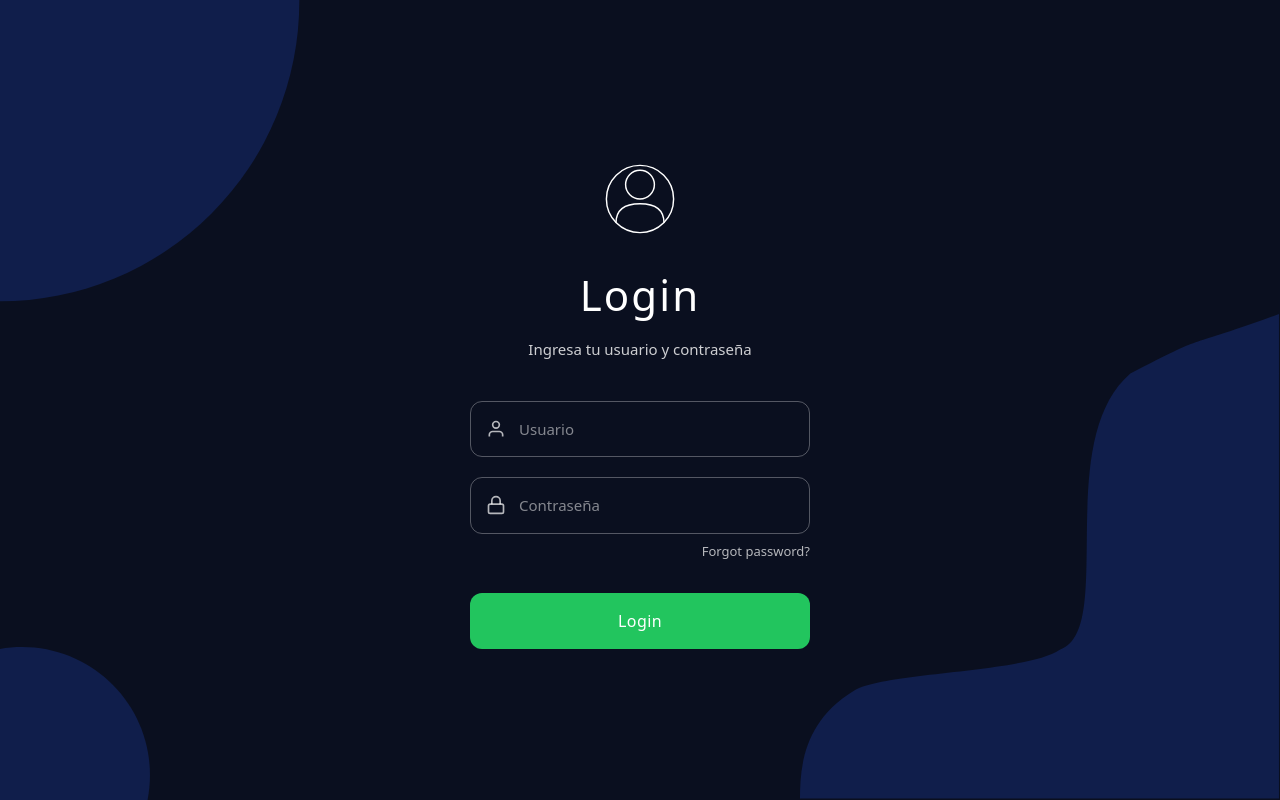
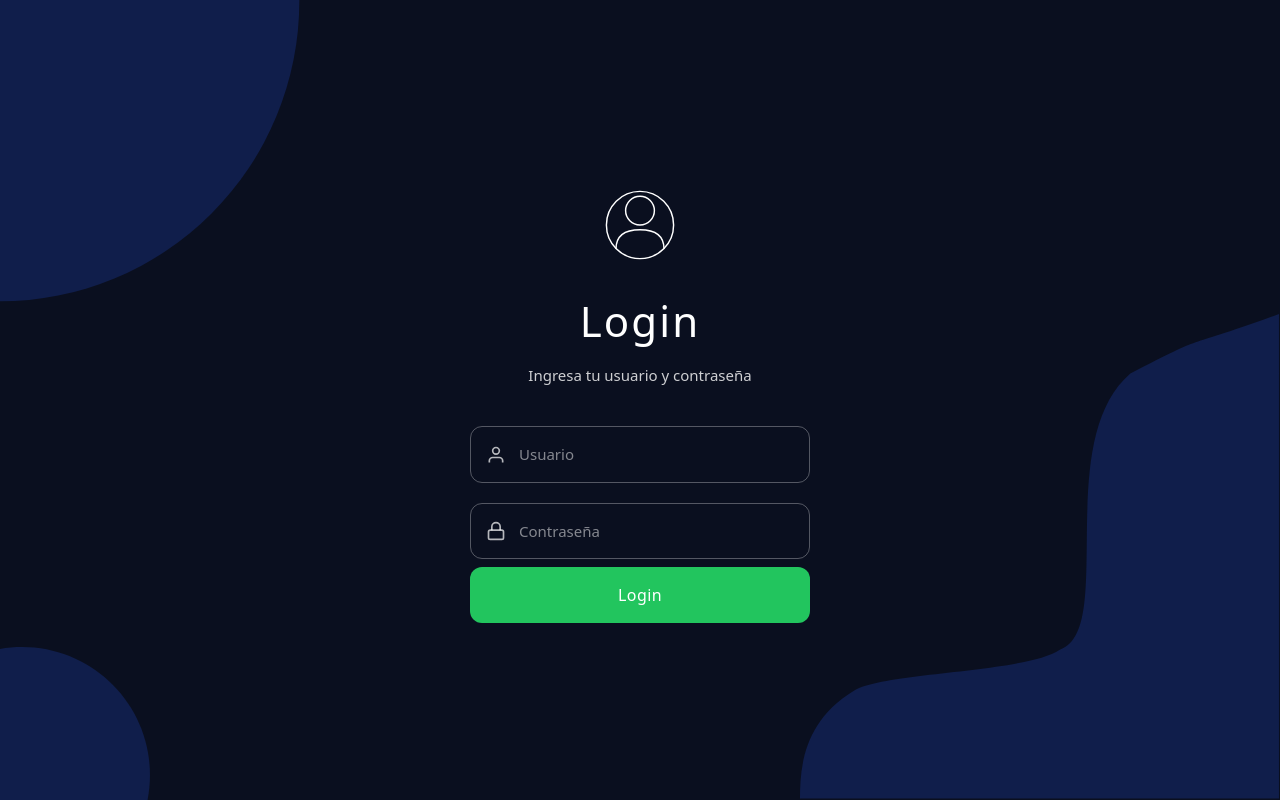
Before and after one commit to Spike1192/Reconocimiento-Armas, a Flask app: page / in a window 1280 px wide. Run offline with Flask 3, Linux system fonts and the light colour scheme; some libraries are stand-ins or nearby versions.

Commit message:
Otros cambios xd

```diff
--- a/templates/camaras_seguridad.html
+++ b/templates/camaras_seguridad.html
@@ -99,12 +99,6 @@
                  text-[15px] font-light placeholder-white/50
                  focus:outline-none focus:border-white/60 focus:bg-white/5 transition">
                 </div>
-
-                <!-- OLVIDASTE LA CONTRASEÑA -->
-                <a href="#" class="block text-right text-white/70 text-[13px] mb-8 hover:text-white transition">
-                    Forgot password?
-                </a>
-
                 <!-- BOTON LOGIN -->
                 <button type="button" id="inicioSesion" class="w-full py-4 rounded-xl bg-green-500 text-white text-[16px] tracking-wide
                hover:bg-green-600 hover:-translate-y-1 transition-all duration-300">
```
Also changed, not shown: README.md.
